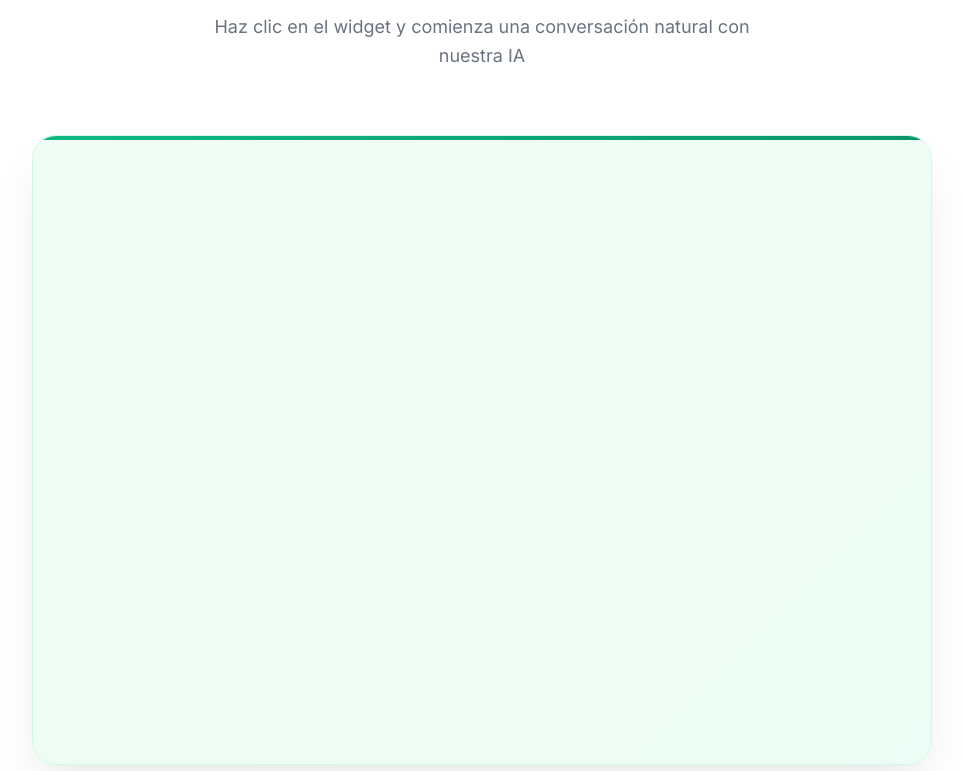
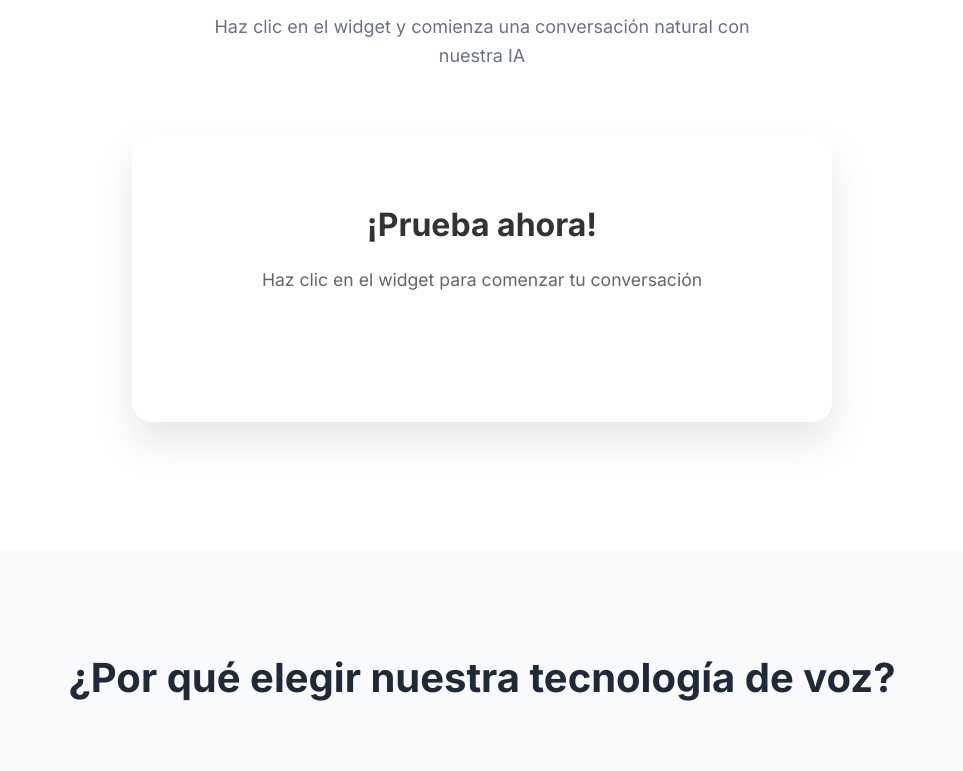
Before and after one commit to amesaos/levenlabs-voice-demo, a plain HTML site: page index.html in a window 1280 px wide. Shown: the part 803-1574 px from the top of the page, without its empty margins (158-1121 px from the left). Drawn offline with Linux system fonts and the light colour scheme; a script that the page names is missing.

Commit message:
Restore original working widget configuration with modern design
- Use exact same widget HTML structure from initial working version
- Restore original CSS classes and styling that worked
- Keep modern navigation and hero section
- Simpler widget scaling approach (1.2x on desktop)
- Remove complex transforms that may interfere with widget loading
- Hybrid approach: modern design + original widget config

```diff
--- a/index.html
+++ b/index.html
@@ -63,12 +63,18 @@
                 <p>Haz clic en el widget y comienza una conversación natural con nuestra IA</p>
             </div>
 
-            <!-- Large ElevenLabs Widget -->
-            <div class="widget-container">
-                <div class="widget-wrapper">
-                    <elevenlabs-convai agent-id="agent_9501k20qt74xf7att5zbgd96pmej"></elevenlabs-convai>
+            <!-- ElevenLabs Widget - Original Configuration -->
+            <main class="widget-section">
+                <div class="widget-container">
+                    <h2>¡Prueba ahora!</h2>
+                    <p class="widget-instruction">Haz clic en el widget para comenzar tu conversación</p>
+
+                    <!-- ElevenLabs Widget -->
+                    <div class="widget-wrapper">
+                        <elevenlabs-convai agent-id="agent_9501k20qt74xf7att5zbgd96pmej"></elevenlabs-convai>
+                    </div>
                 </div>
-            </div>
+            </main>
         </div>
     </section>
 
--- a/styles.css
+++ b/styles.css
@@ -169,49 +169,54 @@ body {
     margin: 0 auto;
 }
 
-/* Widget Container - MUCH LARGER */
-.widget-container {
-    max-width: 900px;
-    margin: 0 auto;
-    padding: 4rem;
-    background: linear-gradient(135deg, #f0fdf4 0%, #ecfdf5 100%);
-    border-radius: 24px;
-    box-shadow: 0 25px 50px -12px rgba(0, 0, 0, 0.1);
-    border: 1px solid #d1fae5;
-    position: relative;
-    overflow: hidden;
+/* Original Widget Section (Working Configuration) */
+.widget-section {
+    display: flex;
+    justify-content: center;
+    align-items: center;
+    flex: 1;
+    margin: 2rem 0;
 }
 
-.widget-container::before {
-    content: '';
-    position: absolute;
-    top: 0;
-    left: 0;
-    right: 0;
-    height: 4px;
-    background: linear-gradient(90deg, #10b981, #059669);
+.widget-container {
+    background: rgba(255, 255, 255, 0.95);
+    backdrop-filter: blur(10px);
+    padding: 3rem;
+    border-radius: 20px;
+    box-shadow: 0 20px 40px rgba(0,0,0,0.1);
+    text-align: center;
+    max-width: 600px;
+    width: 100%;
+}
+
+.widget-container h2 {
+    font-size: 2rem;
+    margin-bottom: 1rem;
+    color: #333;
+}
+
+.widget-instruction {
+    font-size: 1.1rem;
+    margin-bottom: 2rem;
+    color: #666;
 }
 
 .widget-wrapper {
-    position: relative;
-    min-height: 500px;
+    margin: 2rem 0;
     display: flex;
+    justify-content: center;
     align-items: center;
-    justify-content: center;
-    padding: 2rem;
 }
 
-/* Make ElevenLabs widget larger - more conservative approach */
-.widget-wrapper elevenlabs-convai {
-    width: 100%;
-    min-width: 400px;
-    height: auto;
-}
+/* Simple scaling for larger widget */
+@media (min-width: 768px) {
+    .widget-container {
+        max-width: 700px;
+        padding: 4rem;
+    }
 
-/* Alternative scaling approach */
-@media (min-width: 768px) {
     .widget-wrapper elevenlabs-convai {
-        transform: scale(1.3);
+        transform: scale(1.2);
         transform-origin: center;
     }
 }
```
